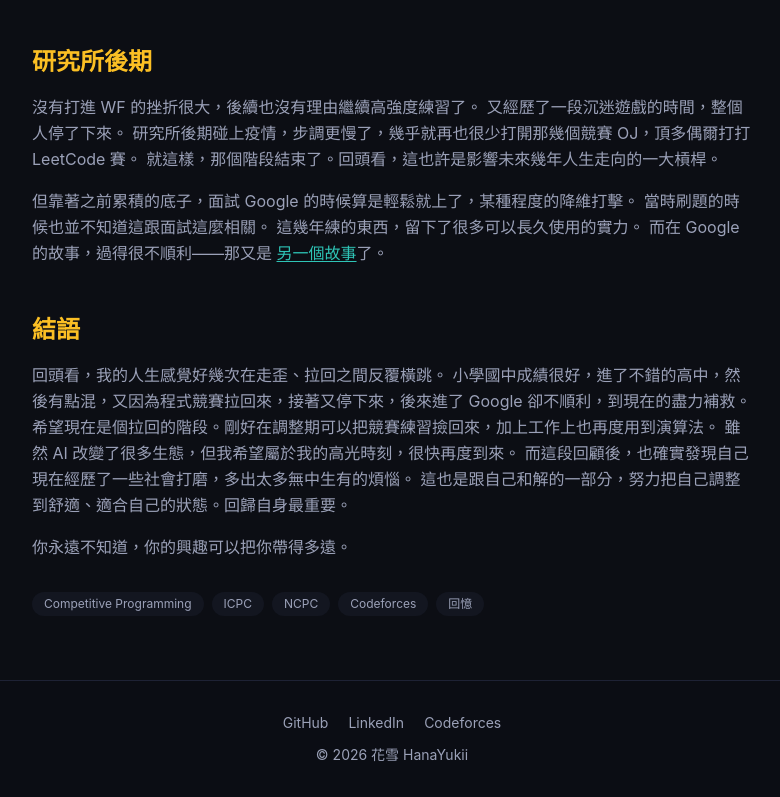
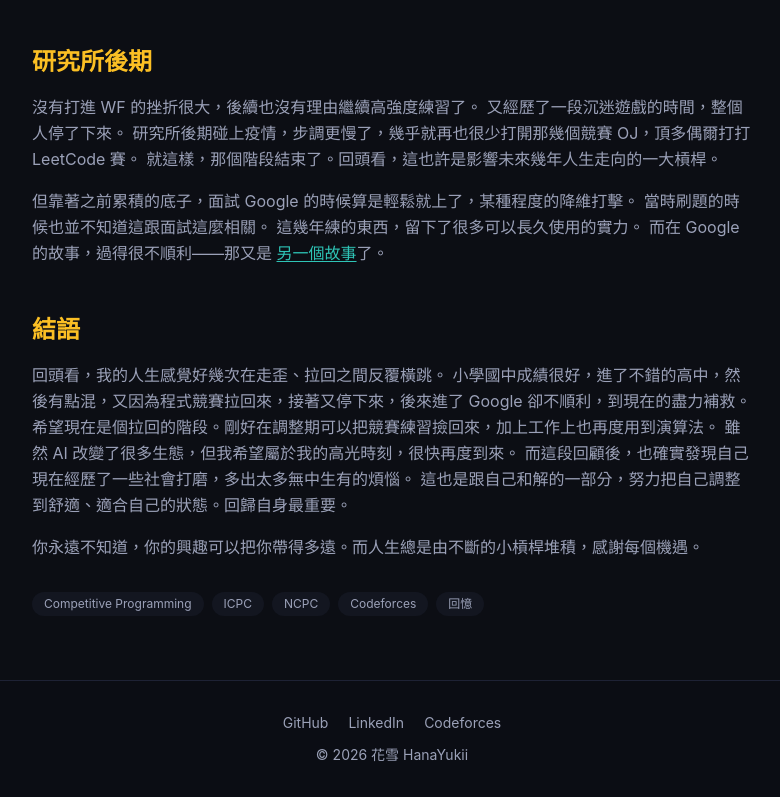
Before and after one commit to HanaYukii/hanayukii-site, a Next.js app: page /blog/cp-career-memoir in a window 1280 px wide. Shown: the part 6223-7020 px from the top of the page, without its empty margins (248-1028 px from the left). Built offline with nearby package versions, Linux system fonts and the light colour scheme.

Commit message:
add leverage and gratitude to closing

```diff
--- a/src/app/blog/cp-career-memoir/page.tsx
+++ b/src/app/blog/cp-career-memoir/page.tsx
@@ -307,7 +307,7 @@ export default function CpCareerMemoir() {
               這也是跟自己和解的一部分，努力把自己調整到舒適、適合自己的狀態。回歸自身最重要。
             </p>
             <p>
-              你永遠不知道，你的興趣可以把你帶得多遠。
+              你永遠不知道，你的興趣可以把你帶得多遠。而人生總是由不斷的小槓桿堆積，感謝每個機遇。
             </p>
           </div>
         </FadeIn>
```
